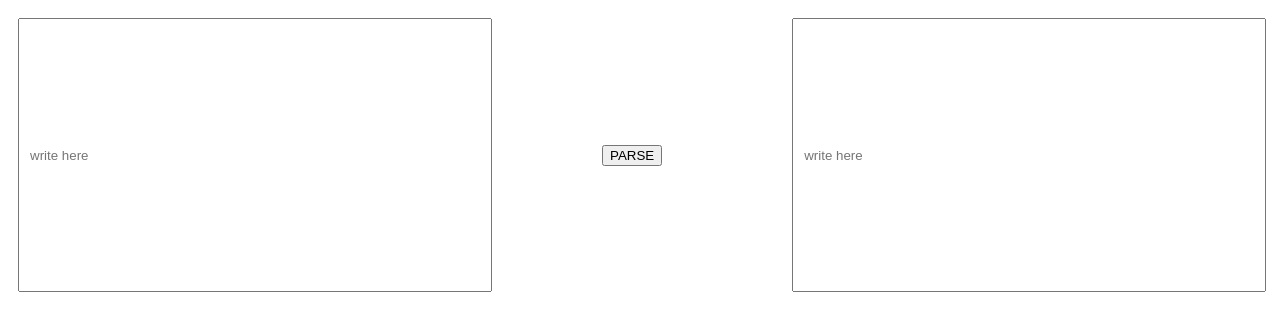
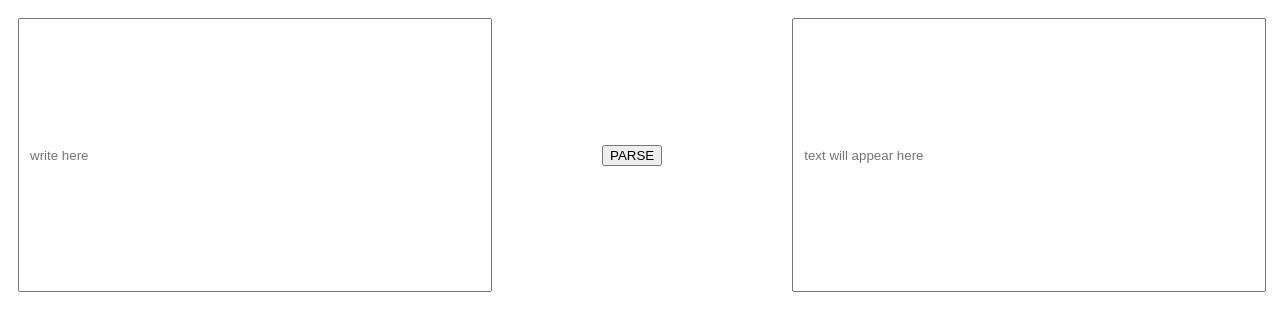
Before and after one commit to AnikeAbdulsalam/parse_project, an Angular app: page / in a window 1280 px wide. Shown: the top 330 px of the page. Built offline with nearby package versions, Linux system fonts and the light colour scheme.

Commit message:
text box produces text in console on click

```diff
--- a/src/app/app.component.html
+++ b/src/app/app.component.html
@@ -1,7 +1,7 @@
 <label for="text"></label>
-<input type="text" id="text" text="text" placeholder="write here">
+<input type="text" id="text" text="text" placeholder="write here" #text>
 
-<button type="button">PARSE</button>
+<button (click)="onSave(text.value)">PARSE</button>
 
 <label for="text"></label>
-<input type="text" id="textMirror" text="text" placeholder="write here">
+<input type="text" id="textMirror" text="text" placeholder="text will appear here">
--- a/src/app/app.component.ts
+++ b/src/app/app.component.ts
@@ -7,4 +7,11 @@ import { Component } from '@angular/core';
 })
 export class AppComponent {
   title = 'parse_project';
+
+
+  onSave(text: any) {
+    console.log(text)
+  }
+
+
 }
```
